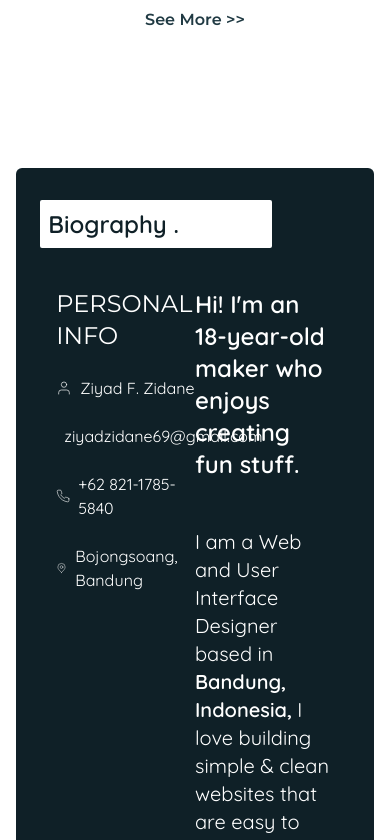
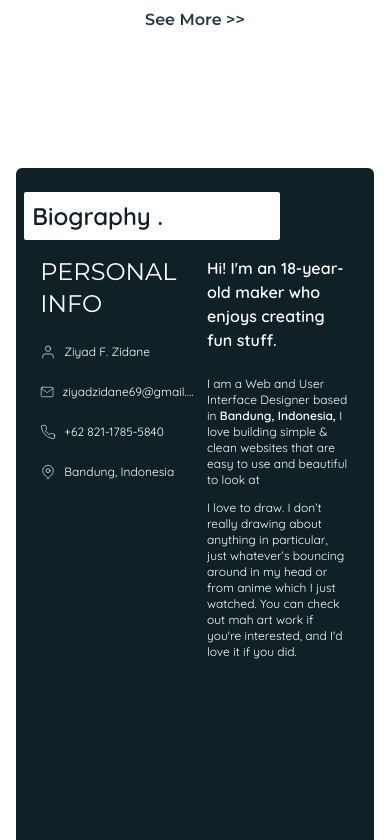
Before and after one commit to Doodle6660/my-portfolio, a Vue app: page / in a window 390 px wide. Shown: the part 1560-2400 px from the top of the page. Built offline with nearby package versions, Linux system fonts and the light colour scheme.

Commit message:
Update Biography.vue

```diff
--- a/src/components/Biography.vue
+++ b/src/components/Biography.vue
@@ -1,15 +1,17 @@
 <template>
-    <div
-        class="flex h-screen w-full h-full font-secondary py-10 justify-center"
-    >
-        <div class="bg-moon1 w-11/12 h-full px-6 py-8 rounded-md">
+    <div class="flex h-screen w-full font-secondary py-10 justify-center">
+        <div
+            class="bg-moon1 w-11/12 h-full px-2 md:px-6 py-6 md:py-8 rounded-md"
+        >
             <p
-                class="w-3/4 xl:w-1/5 bg-white text-moon1 font-semibold text-2xl md:text-3xl px-2 py-2 rounded-sm mb-10"
+                class="w-3/4 xl:w-1/5 bg-white text-moon1 font-semibold text-2xl md:text-3xl px-2 py-2 rounded-sm mb-4 md:mb-10"
             >
                 Biography .
             </p>
             <div class="flex flex-row w-full h-5/6 px-4">
-                <div class="flex flex-col w-1/2 md:w-2/6 text-white gap-6">
+                <div
+                    class="flex flex-col w-1/2 md:w-2/6 text-white gap-6 text-xs md:text-base"
+                >
                     <p class="text-2xl md:text-4xl w-1/6 font-primary">
                         PERSONAL INFO
                     </p>
@@ -43,7 +45,7 @@
                             ></path>
                             <polyline points="22,6 12,13 2,6"></polyline>
                         </svg>
-                        <p>ziyadzidane69@gmail.com</p>
+                        <p class="truncate">ziyadzidane69@gmail.com</p>
                     </div>
                     <div class="flex flex-row items-center space-x-2">
                         <svg
@@ -74,28 +76,30 @@
                                 d="M12 21.7C17.3 17 20 13 20 10a8 8 0 1 0-16 0c0 3 2.7 6.9 8 11.7z"
                             />
                         </svg>
-                        <p>Bojongsoang, Bandung</p>
+                        <p>Bandung, Indonesia</p>
                     </div>
                 </div>
-                <div class="flex flex-col w-1/2 md:w-4/6 text-white gap-6">
-                    <p class="text-2xl md:text-3xl font-semibold mb-6">
+                <div
+                    class="flex flex-col w-1/2 md:w-4/6 text-white gap-3 md:gap-6 text-xs md:text-xl ml-3 md:ml-0"
+                >
+                    <p class="text-base md:text-3xl font-semibold mb-3 md:mb-6">
                         Hi! I'm an 18-year-old maker who enjoys creating fun
                         stuff.
                     </p>
-                    <p class="text-xl">
+                    <p>
                         I am a Web and User Interface Designer based in
                         <span class="font-semibold">Bandung, Indonesia,</span> I
                         love building simple & clean websites that are easy to
                         use and beautiful to look at
                     </p>
-                    <p class="text-xl">
+                    <p class="hidden md:block">
                         I’ve been a big fan of
                         <span class="font-semibold">programming</span> computers
                         ever since I was a lil' booger. The process of creating
                         something out of nothing has always been what I loved
                         most about it.
                     </p>
-                    <p class="text-xl">
+                    <p>
                         I love to draw. I don’t really drawing about anything in
                         particular, just whatever’s bouncing around in my head
                         or from anime which I just watched. You can check out
```
